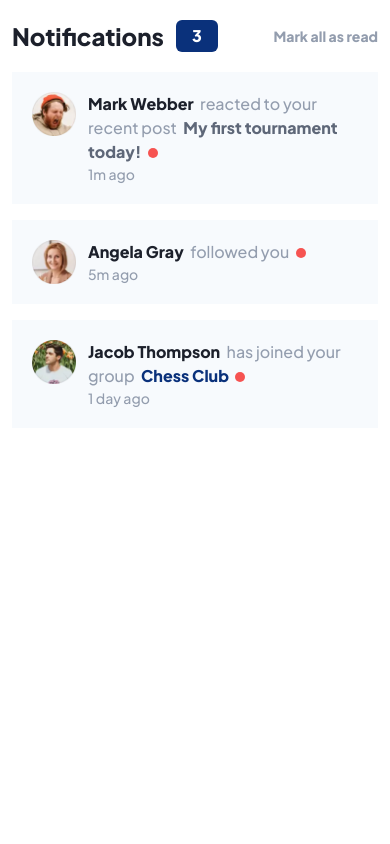
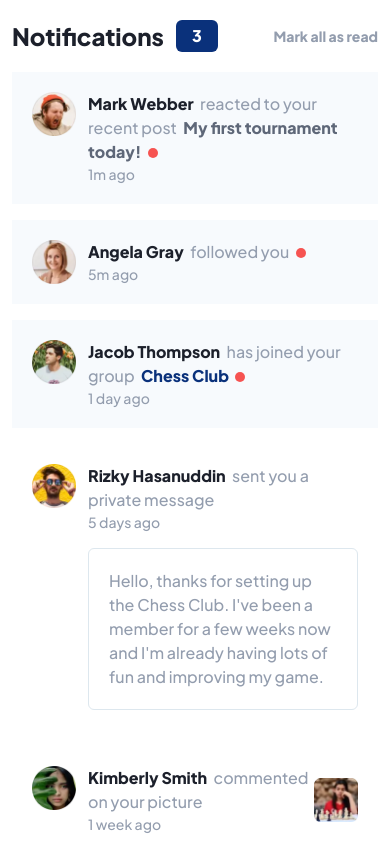
Before and after one commit to mouasit/notifications-page, a React (Create React App) app: page / in a window 390 px wide. Shown: the top 844 px of the page. Built offline with nearby package versions, Linux system fonts and the light colour scheme.

Commit message:
fix: responsive

```diff
--- a/src/Components/CardLatests.js
+++ b/src/Components/Card.js
@@ -1,8 +1,12 @@
 import React from "react";
 
-export default function CardLatests(props) {
+export default function Card(props) {
   return (
-    <button className="flex gap-3 items-start px-5 py-5 bg-veryLightGrayishBlue">
+    <button
+      className={`flex gap-3 items-start px-5 py-5 ${
+        props.data.latest ? "bg-veryLightGrayishBlue" : ""
+      }`}
+    >
       <img src={props.data.avatar} alt="user" className="w-11 h-11" />
       <div className="flex flex-col items-start">
         <p className="text-left text-grayishBlue">
@@ -15,6 +19,8 @@ export default function CardLatests(props) {
             ? "followed you"
             : props.data.type === "join"
             ? "has joined your group"
+            : props.data.type === "sent"
+            ? "sent you a private message"
             : null}
           {props.data.post ? (
             <font className="text-darkGrayishBlue font-bold ml-[.4rem]">
@@ -25,11 +31,16 @@ export default function CardLatests(props) {
               {props.data.group}
             </font>
           ) : null}
-          {props.data.active ? (
+          {props.data.latest ? (
             <i className="w-2.5 h-2.5 bg-red inline-block  ml-[.4rem] rounded-full"></i>
           ) : null}
         </p>
         <span className="text-grayishBlue text-sm">{props.data.time}</span>
+        {props.data.message ? (
+          <p className=" mt-4 text-left text-grayishBlue border-[1px] border-lightGrayishBlueTwo p-5 rounded-md ">
+            {props.data.message}
+          </p>
+        ) : null}
       </div>
     </button>
   );
--- /dev/null
+++ b/src/Components/CardComment.js
@@ -0,0 +1,21 @@
+import React from "react";
+
+export default function CardComment(props) {
+  return (
+    <button className="flex gap-3 items-start px-5 py-5">
+      <img src={props.data.avatar} alt="user" className="w-11 h-11" />
+      <div className="flex items-center justify-between w-full">
+        <div className="flex flex-col items-start">
+          <p className="text-left text-grayishBlue">
+            <font className="capitalize font-bold text-veryDarkBlue mr-[.4rem]">
+              {props.data.username}
+            </font>
+            commented on your picture
+          </p>
+          <span className="text-grayishBlue text-sm">{props.data.time}</span>
+        </div>
+        <img src={props.data.avatarCommented} alt="user commented" className="w-11 h-11"/>
+      </div>
+    </button>
+  );
+}
--- a/src/Components/Notifications.js
+++ b/src/Components/Notifications.js
@@ -1,6 +1,7 @@
 import React from "react";
 import Header from "./Header";
-import CardLatests from "./CardLatests";
+import Card from "./Card";
+import CardComment from "./CardComment";
 import data from "../data";
 
 export default function Notifications() {
@@ -8,8 +9,9 @@ export default function Notifications() {
     <main className="flex flex-col gap-5 py-5 px-3">
       <Header />
       <div className="flex flex-col gap-4">
-        {data.map((e,index) => {
-          return <CardLatests data={e} key={index}/>;
+        {data.map((e, index) => {
+          if (e.type === "comment") return <CardComment data={e} key={index} />;
+          else return <Card data={e} key={index} />;
         })}
       </div>
     </main>
--- a/src/data.js
+++ b/src/data.js
@@ -1,17 +1,22 @@
 import avatarWebber from "./assets/images/avatar-mark-webber.webp";
 import avatarAngela from "./assets/images/avatar-angela-gray.webp";
 import avatarJacob from "./assets/images/avatar-jacob-thompson.webp";
+import avatarRizky from "./assets/images/avatar-rizky-hasanuddin.webp";
+import avatarKimberly from "./assets/images/avatar-kimberly-smith.webp";
+import avatarComment from "./assets/images/image-chess.webp";
+import avatarNathan from "./assets/images/avatar-nathan-peterson.webp";
 
 const data = [
   {
+    latest: true,
     type: "reaction",
     username: "mark webber",
     avatar: avatarWebber,
     post: "My first tournament today!",
-    active: true,
     time: "1m ago",
   },
   {
+    latest: true,
     type: "follow",
     username: "angela gray",
     avatar: avatarAngela,
@@ -20,12 +25,34 @@ const data = [
   },
 
   {
+    latest: true,
     type: "join",
     username: "jacob thompson",
     avatar: avatarJacob,
     group: "Chess Club",
-    active: true,
     time: "1 day ago",
+  },
+  {
+    type: "sent",
+    username: "rizky hasanuddin",
+    avatar: avatarRizky,
+    time: "5 days ago",
+    message:
+      "Hello, thanks for setting up the Chess Club. I've been a member for a few weeks now and I'm already having lots of fun and improving my game.",
+  },
+  {
+    type: "comment",
+    username: "kimberly smith",
+    avatar: avatarKimberly,
+    avatarCommented: avatarComment,
+    time: "1 week ago",
+  },
+  {
+    type: "reaction",
+    username: "nathan peterson",
+    avatar: avatarNathan,
+    post: "5 end-game strategies to increase your win rate",
+    time: "2 weeks ago",
   },
 ];
 
```
Also changed, not shown: tailwind.config.js (+6 -5 lines).
